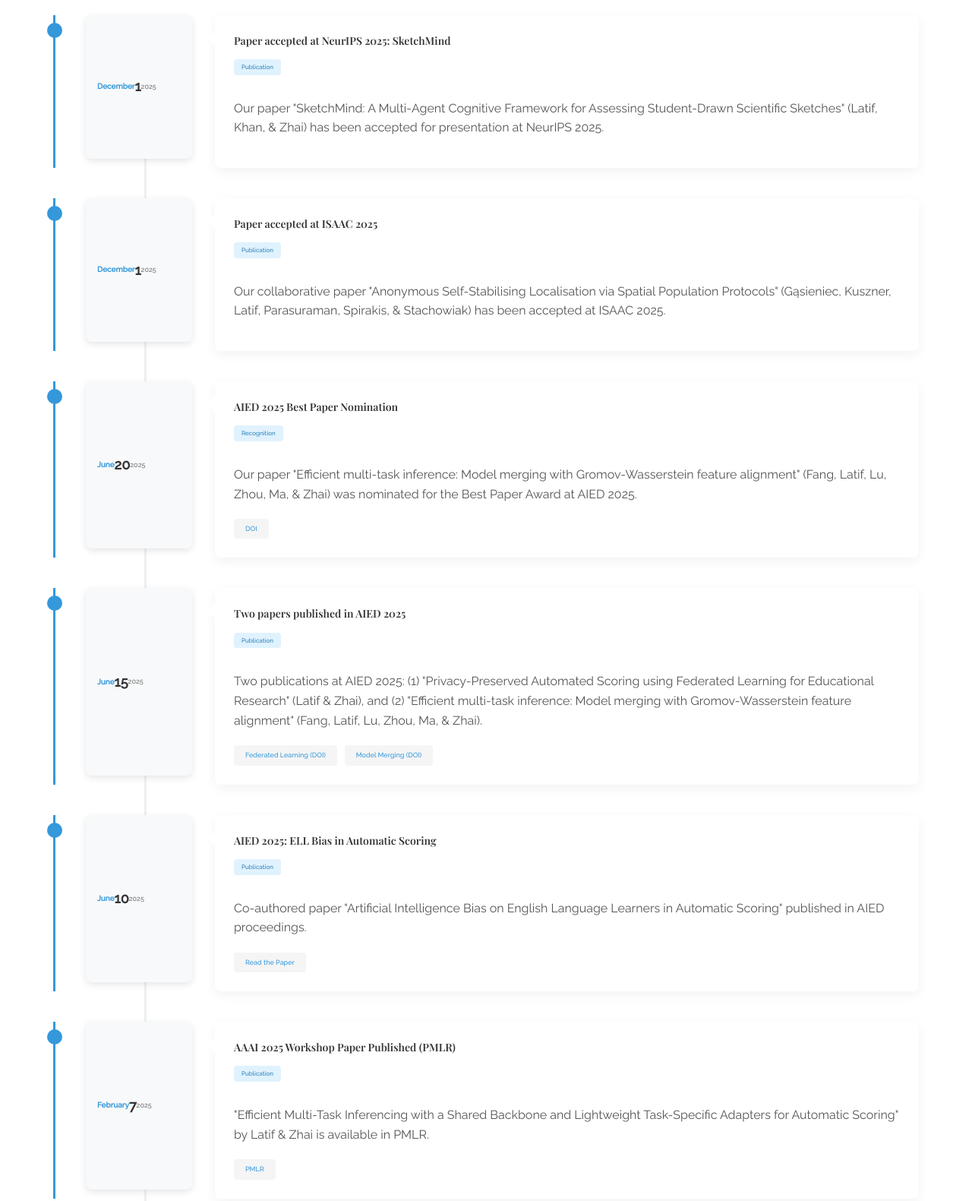
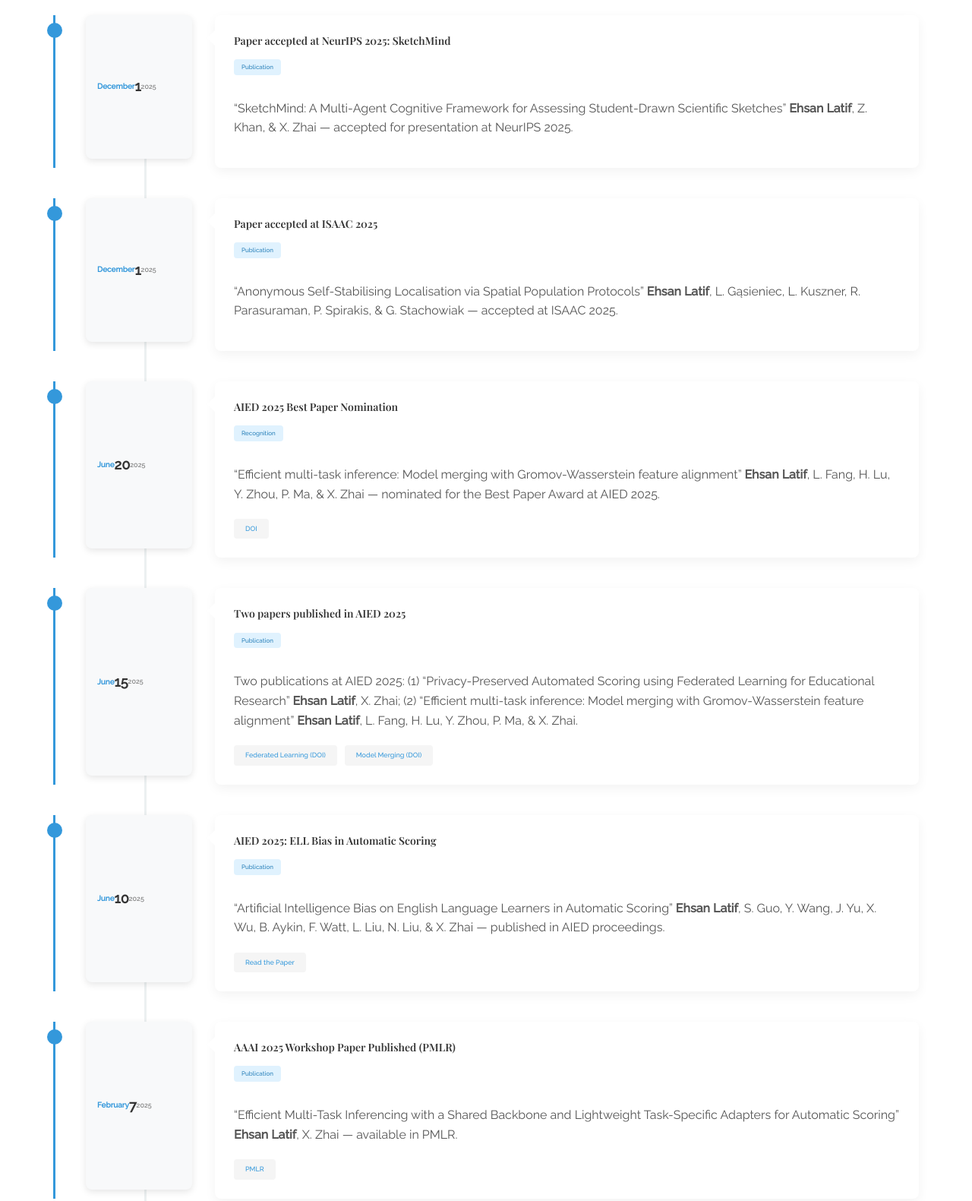
Before and after one commit to ehsanlatif/ehsanlatif.github.io, a website: page news.html in a window 1280 px wide. Shown: the part 300-1881 px from the top of the page at 76% size. Drawn offline with nearby package versions, Linux system fonts and the light colour scheme; a web font is replaced by a local one.

Commit message:
UI and latest publications updated

```diff
--- a/news.html
+++ b/news.html
@@ -71,7 +71,7 @@
                             <div class="news-content">
                                 <h2>AIED 2025 Best Paper Nomination</h2>
                                 <div class="news-category">Recognition</div>
-                                <p>Our paper "Efficient multi-task inference: Model merging with Gromov-Wasserstein feature alignment" (Fang, Latif, Lu, Zhou, Ma, &amp; Zhai) was nominated for the Best Paper Award at AIED 2025.</p>
+                                <p>“Efficient multi-task inference: Model merging with Gromov-Wasserstein feature alignment” <strong>Ehsan Latif</strong>, L. Fang, H. Lu, Y. Zhou, P. Ma, &amp; X. Zhai — nominated for the Best Paper Award at AIED 2025.</p>
                                 <div class="news-links">
                                     <a href="https://doi.org/10.1007/978-3-031-99267-4_24" target="_blank" class="news-link">DOI</a>
                                 </div>
@@ -86,7 +86,7 @@
                             <div class="news-content">
                                 <h2>Paper accepted at NeurIPS 2025: SketchMind</h2>
                                 <div class="news-category">Publication</div>
-                                <p>Our paper "SketchMind: A Multi-Agent Cognitive Framework for Assessing Student-Drawn Scientific Sketches" (Latif, Khan, & Zhai) has been accepted for presentation at NeurIPS 2025.</p>
+                                <p>“SketchMind: A Multi-Agent Cognitive Framework for Assessing Student-Drawn Scientific Sketches” <strong>Ehsan Latif</strong>, Z. Khan, &amp; X. Zhai — accepted for presentation at NeurIPS 2025.</p>
                             </div>
                         </div>
                         <div class="news-timeline-item">
@@ -98,7 +98,7 @@
                             <div class="news-content">
                                 <h2>Paper accepted at ISAAC 2025</h2>
                                 <div class="news-category">Publication</div>
-                                <p>Our collaborative paper "Anonymous Self-Stabilising Localisation via Spatial Population Protocols" (Gąsieniec, Kuszner, Latif, Parasuraman, Spirakis, & Stachowiak) has been accepted at ISAAC 2025.</p>
+                                <p>“Anonymous Self-Stabilising Localisation via Spatial Population Protocols” <strong>Ehsan Latif</strong>, L. Gąsieniec, L. Kuszner, R. Parasuraman, P. Spirakis, &amp; G. Stachowiak — accepted at ISAAC 2025.</p>
                             </div>
                         </div>
                         <div class="news-timeline-item">
@@ -110,7 +110,7 @@
                             <div class="news-content">
                                 <h2>Two papers published in AIED 2025</h2>
                                 <div class="news-category">Publication</div>
-                                <p>Two publications at AIED 2025: (1) "Privacy-Preserved Automated Scoring using Federated Learning for Educational Research" (Latif & Zhai), and (2) "Efficient multi-task inference: Model merging with Gromov-Wasserstein feature alignment" (Fang, Latif, Lu, Zhou, Ma, & Zhai).</p>
+                                <p>Two publications at AIED 2025: (1) “Privacy-Preserved Automated Scoring using Federated Learning for Educational Research” <strong>Ehsan Latif</strong>, X. Zhai; (2) “Efficient multi-task inference: Model merging with Gromov-Wasserstein feature alignment” <strong>Ehsan Latif</strong>, L. Fang, H. Lu, Y. Zhou, P. Ma, &amp; X. Zhai.</p>
                                 <div class="news-links">
                                     <a href="https://doi.org/10.1007/978-3-031-99267-4_17" target="_blank" class="news-link">Federated Learning (DOI)</a>
                                     <a href="https://doi.org/10.1007/978-3-031-99267-4_24" target="_blank" class="news-link">Model Merging (DOI)</a>
@@ -126,7 +126,7 @@
                             <div class="news-content">
                                 <h2>AIED 2025: ELL Bias in Automatic Scoring</h2>
                                 <div class="news-category">Publication</div>
-                                <p>Co-authored paper "Artificial Intelligence Bias on English Language Learners in Automatic Scoring" published in AIED proceedings.</p>
+                                <p>“Artificial Intelligence Bias on English Language Learners in Automatic Scoring” <strong>Ehsan Latif</strong>, S. Guo, Y. Wang, J. Yu, X. Wu, B. Aykin, F. Watt, L. Liu, N. Liu, &amp; X. Zhai — published in AIED proceedings.</p>
                                 <div class="news-links">
                                     <a href="https://doi.org/10.1007/978-3-031-98462-4_34" target="_blank" class="news-link">Read the Paper</a>
                                 </div>
@@ -141,7 +141,7 @@
                             <div class="news-content">
                                 <h2>AAAI 2025 Workshop Paper Published (PMLR)</h2>
                                 <div class="news-category">Publication</div>
-                                <p>"Efficient Multi-Task Inferencing with a Shared Backbone and Lightweight Task-Specific Adapters for Automatic Scoring" by Latif & Zhai is available in PMLR.</p>
+                                <p>“Efficient Multi-Task Inferencing with a Shared Backbone and Lightweight Task-Specific Adapters for Automatic Scoring” <strong>Ehsan Latif</strong>, X. Zhai — available in PMLR.</p>
                                 <div class="news-links">
                                     <a href="https://proceedings.mlr.press/v273/latif25a.html" target="_blank" class="news-link">PMLR</a>
                                 </div>
@@ -156,7 +156,7 @@
                             <div class="news-content">
                                 <h2>NeurIPS 2024 Workshop Paper (PMLR)</h2>
                                 <div class="news-category">Publication</div>
-                                <p>"Gemini Pro Defeated by GPT-4V: Evidence from Education" by Lee, Shi, Latif, & Zhai is available via PMLR.</p>
+                                <p>“Gemini Pro Defeated by GPT-4V: Evidence from Education” <strong>Ehsan Latif</strong>, G. Lee, L. Shi, &amp; X. Zhai — available via PMLR.</p>
                                 <div class="news-links">
                                     <a href="https://proceedings.mlr.press/v264/lee25a.html" target="_blank" class="news-link">PMLR</a>
                                 </div>
```
Also changed, not shown: index.html (+3 -3 lines).
